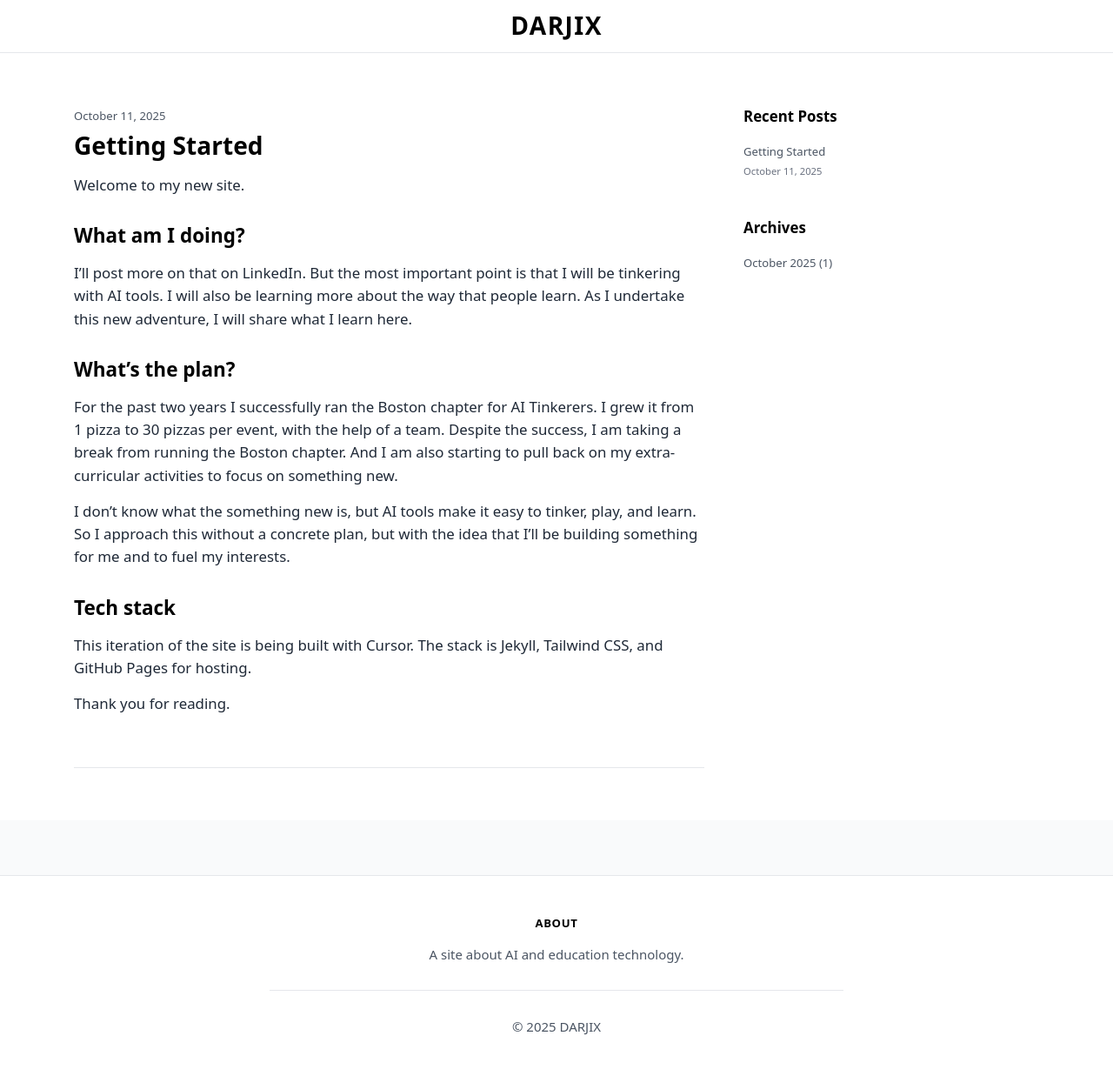
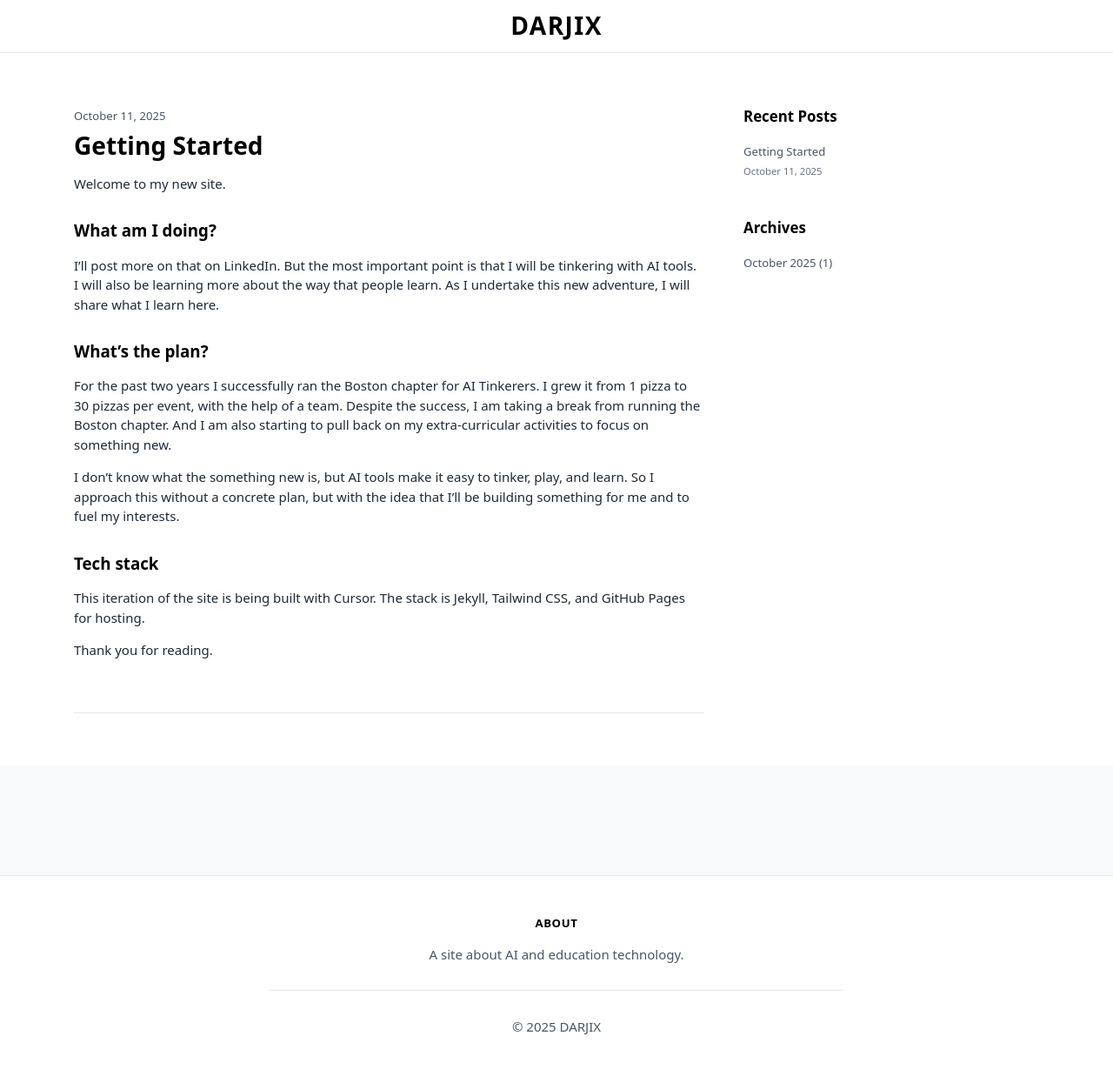
Before and after one commit to saldarji/darjix, a Jekyll site: the page built from index.html, in a window 1280 px wide. Shown: the whole page at 87% size. Built offline with Jekyll 4.4.1, drawn with Linux system fonts in a browser that asks for light colours.

Commit message:
Reduce heading and body text sizes for better readability

```diff
--- a/assets/css/style.css
+++ b/assets/css/style.css
@@ -567,8 +567,8 @@ html {
 .prose h1 {
   margin-top: 2rem;
   margin-bottom: 1rem;
-  font-size: 1.875rem;
-  line-height: 2.25rem;
+  font-size: 1.5rem;
+  line-height: 2rem;
   font-weight: 700;
   --tw-text-opacity: 1;
   color: rgb(0 0 0 / var(--tw-text-opacity, 1));
@@ -577,8 +577,8 @@ html {
 .prose h2 {
   margin-top: 2rem;
   margin-bottom: 1rem;
-  font-size: 1.5rem;
-  line-height: 2rem;
+  font-size: 1.25rem;
+  line-height: 1.75rem;
   font-weight: 700;
   --tw-text-opacity: 1;
   color: rgb(0 0 0 / var(--tw-text-opacity, 1));
@@ -587,7 +587,7 @@ html {
 .prose h3 {
   margin-top: 1.5rem;
   margin-bottom: 0.75rem;
-  font-size: 1.25rem;
+  font-size: 1.125rem;
   line-height: 1.75rem;
   font-weight: 700;
   --tw-text-opacity: 1;
@@ -596,8 +596,8 @@ html {
 
 .prose p {
   margin-bottom: 1rem;
-  font-size: 1.125rem;
-  line-height: 1.75rem;
+  font-size: 1rem;
+  line-height: 1.5rem;
 }
 
 .prose a {
```
Also changed, not shown: assets/src/input.css (+4 -4 lines).
